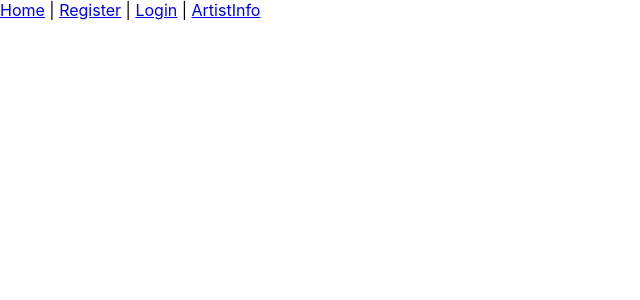
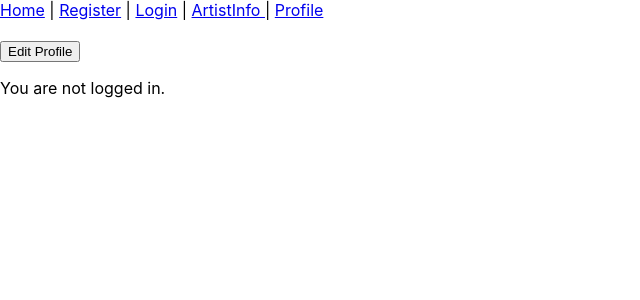
Before and after one commit to cathduan/tuned, a React (Create React App) app in the folder web-app/: page /profile in a window 1280 px wide. Shown: the top 300 px of the page, without its empty margins (0-640 px from the left). Built offline with nearby package versions, Linux system fonts and the light colour scheme.

Commit message:
added profile page

```diff
--- a/web-app/src/App.js
+++ b/web-app/src/App.js
@@ -5,13 +5,14 @@ import Register from './components/Register';
 import Login from './components/Login';
 import Home from './components/Home';
 import ArtistInfo from './components/ArtistInfo';
+import Profile  from './components/Profile';
 //import ArtistInfo from './components/ArtistInfo'; <ArtistInfo>
 
 function App() {
   return (
     <Router>
       <nav>
-        <Link to="/">Home</Link> | <Link to="/register">Register</Link> | <Link to="/login">Login</Link> | <Link to="/search-albums">ArtistInfo </Link>
+        <Link to="/">Home</Link> | <Link to="/register">Register</Link> | <Link to="/login">Login</Link> | <Link to="/search-albums">ArtistInfo </Link> | <Link to="/profile">Profile </Link>
       </nav>
 
       <Routes>
@@ -19,6 +20,7 @@ function App() {
         <Route path="/register" element={<Register />} />
         <Route path="/login" element={<Login />} />
         <Route path="/search-albums" element={<ArtistInfo />} />
+        <Route path="/profile" element={<Profile />} />
       </Routes>
     </Router>
   );
--- a/web-app/src/components/Login.js
+++ b/web-app/src/components/Login.js
@@ -8,7 +8,7 @@ function Login() {
   const handleLogin = async (e) => {
     e.preventDefault();
     try {
-      const res = await fetch('http://localhost:3000/login', {
+      const res = await fetch('http://localhost:3001/login', {
         method: 'POST',
         headers: { 'Content-Type': 'application/json' },
         body: JSON.stringify({ username, password }),
--- /dev/null
+++ b/web-app/src/components/Profile.js
@@ -0,0 +1,32 @@
+import React, { useState } from 'react';
+import {jwtDecode} from 'jwt-decode';
+
+
+function Home() {
+    const token = localStorage.getItem('token');
+
+    let username = '';
+
+    if (token) {
+        try {
+        const decoded = jwtDecode(token);
+        username = decoded.username;
+        } catch (err) {
+        console.error('Invalid token:', err);
+        }
+    }
+
+    return (
+      <div>
+        <h2>{username}</h2>
+        <button type="edit profile">Edit Profile</button>
+        {token ? (
+          <p> Favorite Album:</p>
+        ) : (
+          <p>You are not logged in.</p>
+        )}
+      </div>
+    );
+  }
+
+  export default Home;
--- a/web-app/src/components/Register.js
+++ b/web-app/src/components/Register.js
@@ -8,7 +8,7 @@ function Register() {
   const handleRegister = async (e) => {
     e.preventDefault();
     try {
-      const res = await fetch('http://localhost:3000/register', {
+      const res = await fetch('http://localhost:3001/register', {
         method: 'POST',
         headers: { 'Content-Type': 'application/json' },
         body: JSON.stringify({ username, password }),
```
Also changed, not shown: 1 other file (tests, documents, lock files or other folders).
